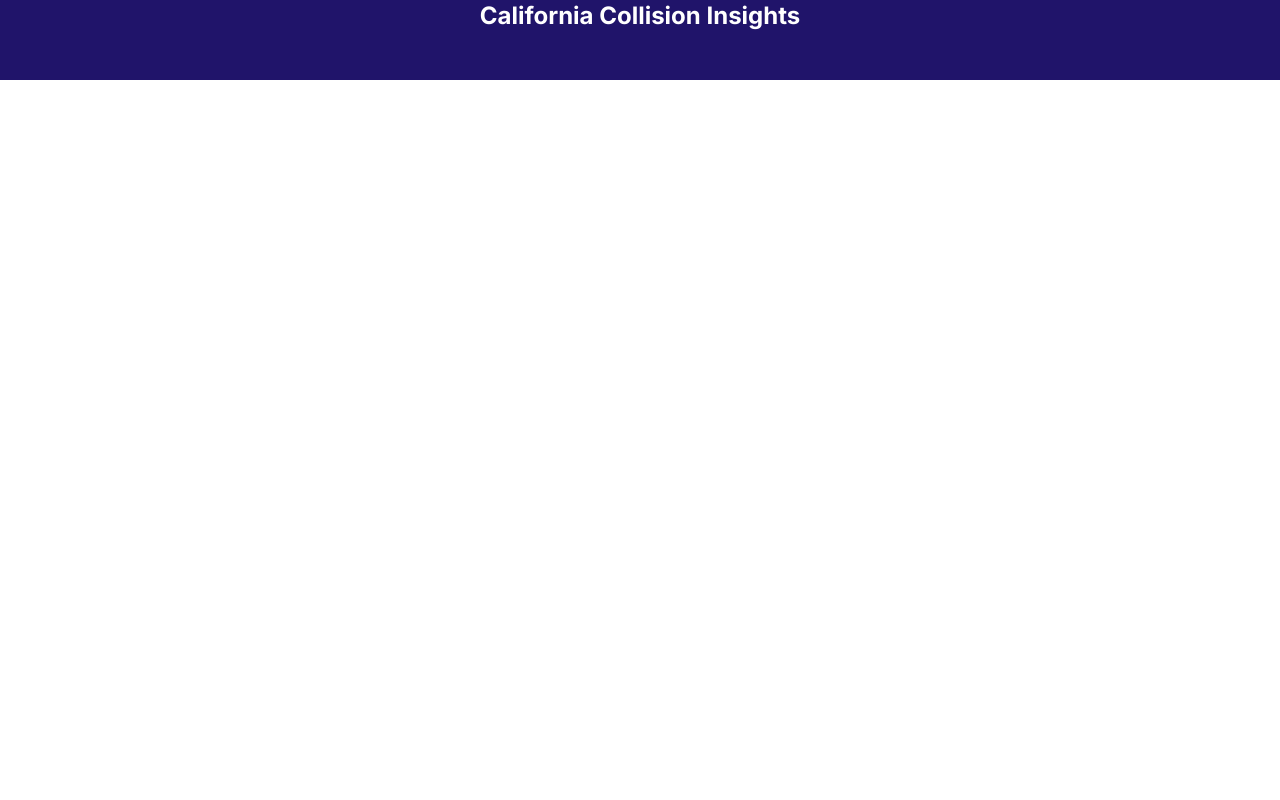
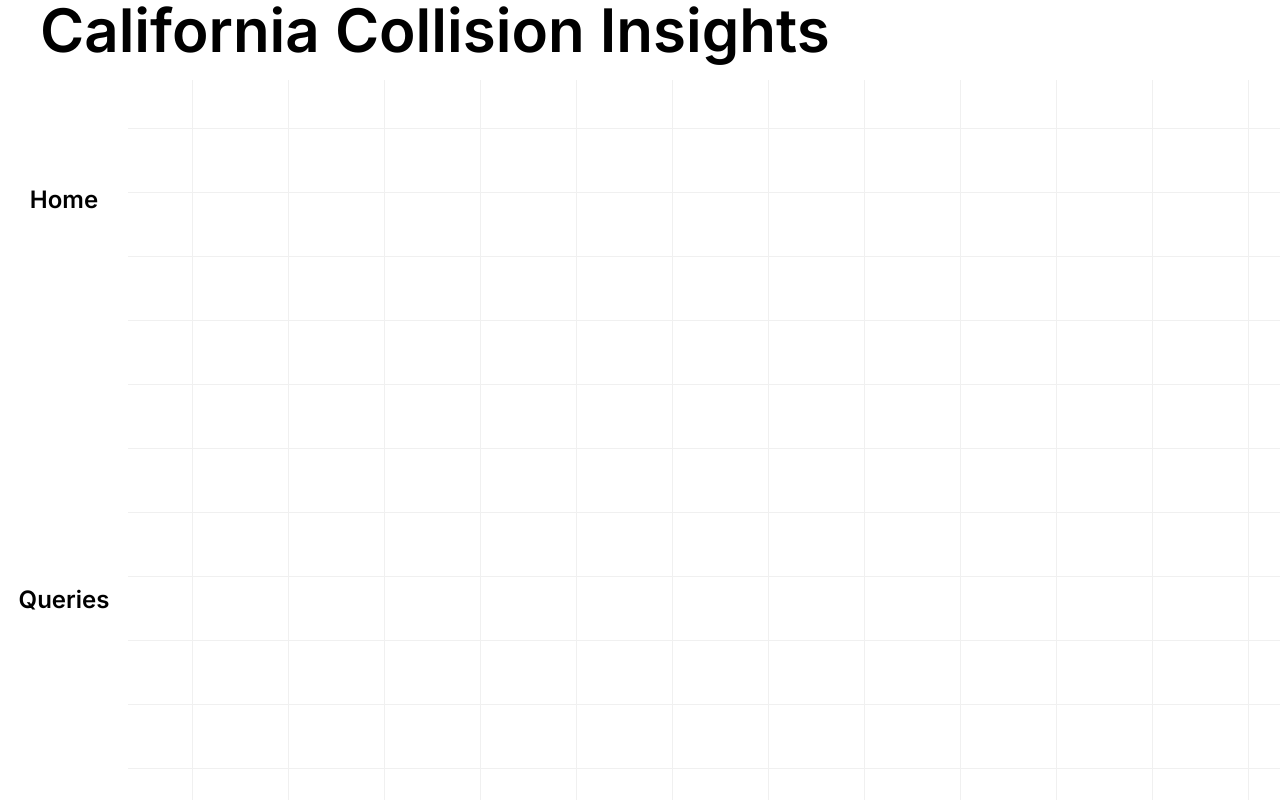
Before and after one commit to UF-CIS4301-Project/California-Collison-Insights, a Next.js app: page / in a window 1280 px wide. Built offline with nearby package versions, Linux system fonts and the light colour scheme.

Commit message:
Index page layout complete

```diff
--- /dev/null
+++ b/src/app/components/ui/layout.tsx
@@ -0,0 +1,13 @@
+import React from 'react';
+import SideBar from './sidenav';
+
+export default function Layout({ children }: { children: React.ReactNode }) {
+  return (
+    <div className='flex h-screen flex-col md:flex-row md:overflow-hidden'>
+      <div className="w-full flex-none md:w-64">
+        <SideBar />
+      </div>
+      <div className="flex-grow p-6 md:overflow-y-auto md:p-12">{children}</div>
+    </div>
+  )
+}
--- /dev/null
+++ b/src/app/components/ui/sidenav.tsx
@@ -0,0 +1,29 @@
+import Link from 'next/link';
+
+
+export default function SideNav() {
+  return (
+    <aside id="sidebar" className="bg-white fixed top-0 left-0 w-32 h-screen">
+      <div className="flex flex-col justify-evenly h-full">
+        <div className="self-center text-2xl font-semibold whitespace-nowrap dark:text-white">
+          <Link href="" className="">Home</Link>
+        </div>
+        <div></div>
+        <div className="self-center text-2xl font-semibold whitespace-nowrap dark:text-white">
+          <Link href="" className="">Queries</Link>
+        </div>
+      </div>
+    </aside>
+  );
+}
+
+{/* <div className="flex flex-col h-full px-3 pb-4 overflow-y-auto bg-white dark:by-gray-800">
+  <ul className="space-y-2 font-medium flex">
+    <li>
+      <Link href="#" className="flex items-center p-2] text-gray-900 rounded-lg dark:text-white hover:bg-gray-100 dark:hover:bg-gray-700 group">Home</Link>
+    </li>
+    <li>
+      <Link href="#" className="flex items-center p-2 text-gray-900 rounded-lg darK;text-white hover:by-gray-100 dark:hover:bg-gray-700 group">Queries</Link>
+    </li>
+  </ul>
+</div> */}
--- /dev/null
+++ b/src/app/components/ui/welcome-bar.tsx
@@ -0,0 +1,17 @@
+
+function WelcomeBar() {
+  return (
+    <header className="fixed top-0 z-50 w-full bg-white dark:bg-gray-800 h-20">
+      <nav className="flex pl-10">
+        <div></div>
+        <div className="text-6xl font-semibold">
+          California Collision Insights
+        </div>
+        <div>
+        </div>
+      </nav>
+    </header>
+  )
+}
+
+export default WelcomeBar
--- a/src/app/globals.css
+++ b/src/app/globals.css
@@ -2,32 +2,12 @@
 @tailwind components;
 @tailwind utilities;
 
-:root {
-  --foreground-rgb: 0, 0, 0;
-  --background-start-rgb: 214, 219, 220;
-  --background-end-rgb: 255, 255, 255;
+* {
+  padding: 0;
+  margin: 0;
+  box-sizing: border-box;
 }
 
-@media (prefers-color-scheme: dark) {
-  :root {
-    --foreground-rgb: 255, 255, 255;
-    --background-start-rgb: 0, 0, 0;
-    --background-end-rgb: 0, 0, 0;
-  }
+body {
+  background-color: #eee;
 }
-
-/* body {
-  color: rgb(var(--foreground-rgb));
-  background: linear-gradient(
-      to bottom,
-      transparent,
-      rgb(var(--background-end-rgb))
-    )
-    rgb(var(--background-start-rgb));
-} */
-
-@layer utilities {
-  .text-balance {
-    text-wrap: balance;
-  }
-}
--- a/src/app/layout.tsx
+++ b/src/app/layout.tsx
@@ -16,7 +16,8 @@ export default function RootLayout({
 }>) {
   return (
     <html lang="en">
-      <body className={inter.className}>{children}</body>
+      <div className="absolute inset-0 -z-10 h-full w-full bg-white bg-[linear-gradient(to_right,#f0f0f0_1px,transparent_1px),linear-gradient(to_bottom,#f0f0f0_1px,transparent_1px)] bg-[size:6rem_4rem]"><body className={`${inter.className} antialiased `}>{children}</body></div>
+
     </html>
   );
 }
--- a/src/app/page.tsx
+++ b/src/app/page.tsx
@@ -1,18 +1,14 @@
 import Head from 'next/head';
+import WelcomeBar from '@/app/components/ui/welcome-bar';
+import SideNav from './components/ui/sidenav';
+
 
 function IndexPage() {
+
   return (
     <div>
-      <header className="bg-[#20146a] px-12 h-20">
-        <nav className="flex items-center justify-between">
-          <div></div>
-          <div className="text-2xl font-bold text-white">
-            California Collision Insights
-          </div>
-          <div>
-          </div>
-        </nav>
-      </header>
+      <SideNav></SideNav>
+      <WelcomeBar></WelcomeBar>
     </div>
   )
 }
--- /dev/null
+++ b/src/app/pages/queries/page.tsx
@@ -0,0 +1,7 @@
+export default function Queries() {
+  return (
+    <div>
+      Queries page
+    </div>
+  )
+}
```
Also changed, not shown: package.json (+5 -4 lines), 1 other file (tests, documents, lock files or other folders).
